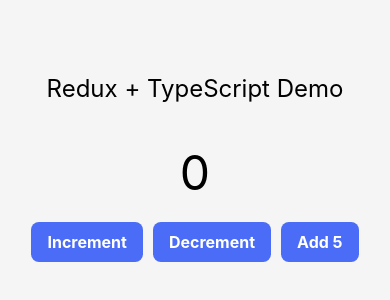
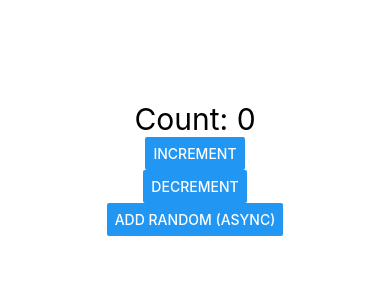
Before and after one commit to PallaviKatari/ReactNativeRedux, a React Native app: screen / in a window 390 px wide. Shown: the part 254-554 px from the top of the page. Built offline with nearby package versions, Linux system fonts and the light colour scheme.

Commit message:
AsyncThunk_Commit_5.3.26

```diff
--- a/App.tsx
+++ b/App.tsx
@@ -4,12 +4,14 @@
 import { store } from "./src/redux/store";
 import CounterScreen from "./src/screens/CounterScreen";
 import TSApp from "./src/components/TSTypedDefinitions";
+import AsyncThunk from "./src/components/AsyncThunk";
 
 export default function App() {
   return (
     <Provider store={store}>
       {/* <CounterScreen /> */}
-      <TSApp/>
+      {/* <TSApp/> */}
+      <AsyncThunk/>
     </Provider>
   );
 }
--- /dev/null
+++ b/src/components/AsyncThunk.tsx
@@ -0,0 +1,103 @@
+import React from "react";
+import {View, Text, Button} from "react-native";
+import {Provider, useDispatch, useSelector} from "react-redux";
+import {configureStore, createSlice, createAsyncThunk} from "@reduxjs/toolkit";
+
+/* -------------------- TYPES -------------------- */
+
+type CounterState = {
+  value: number;
+  loading: boolean;
+};
+
+/* -------------------- ASYNC ACTION -------------------- */
+
+const fetchRandomNumber = createAsyncThunk<number>(
+  "counter/random",
+  async () => {
+    return new Promise<number>((resolve) => {
+      setTimeout(() => {
+        const random = Math.floor(Math.random() * 10);
+        resolve(random);
+      }, 1000);
+    });
+  }
+);
+
+/* -------------------- SLICE -------------------- */
+
+const counterSlice = createSlice({
+  name: "counter",
+  initialState: {value: 0, loading: false} as CounterState,
+
+  reducers: {
+    increment: (state) => {
+      state.value += 1;
+    },
+    decrement: (state) => {
+      state.value -= 1;
+    },
+  },
+
+  extraReducers: (builder) => {
+    builder
+      .addCase(fetchRandomNumber.pending, (state) => {
+        state.loading = true;
+      })
+      .addCase(fetchRandomNumber.fulfilled, (state, action) => {
+        state.value += action.payload;
+        state.loading = false;
+      });
+  },
+});
+
+const {increment, decrement} = counterSlice.actions;
+
+/* -------------------- STORE -------------------- */
+
+const store = configureStore({
+  reducer: {
+    counter: counterSlice.reducer,
+  },
+});
+
+type RootState = ReturnType<typeof store.getState>;
+type AppDispatch = typeof store.dispatch;
+
+/* -------------------- SCREEN -------------------- */
+
+function CounterScreen() {
+  const dispatch = useDispatch<AppDispatch>();
+
+  const count = useSelector((state: RootState) => state.counter.value);
+  const loading = useSelector((state: RootState) => state.counter.loading);
+
+  return (
+    <View style={{flex: 1, justifyContent: "center", alignItems: "center"}}>
+
+      <Text style={{fontSize: 30}}>Count: {count}</Text>
+
+      <Button title="Increment" onPress={() => dispatch(increment())} />
+
+      <Button title="Decrement" onPress={() => dispatch(decrement())} />
+
+      <Button
+        title="Add Random (Async)"
+        onPress={() => dispatch(fetchRandomNumber())}
+      />
+
+      {loading && <Text>Loading...</Text>}
+
+    </View>
+  );
+}
+
+/* -------------------- APP -------------------- */
+
+export default function AsyncThunk() {
+  return (
+    <Provider store={store}>
+      <CounterScreen />
+    </Provider>
+  );
+}
```
